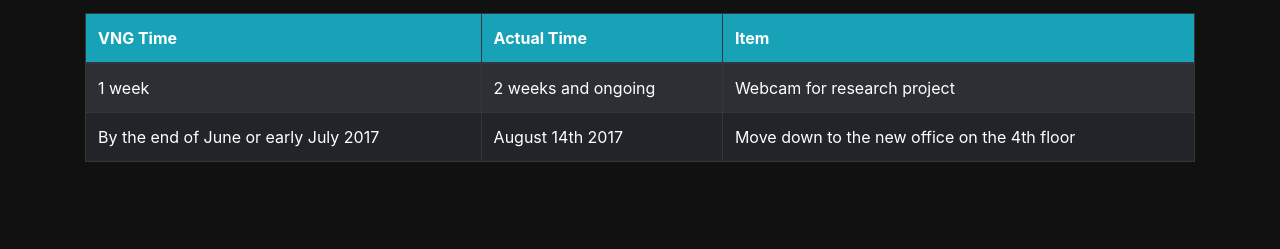
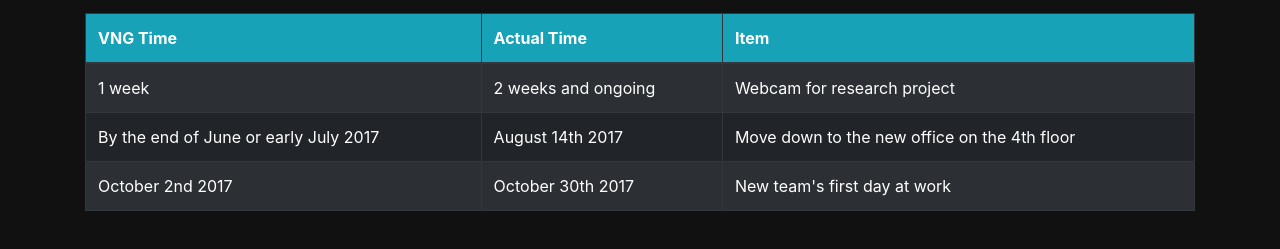
Before and after one commit to kradnozd/vng-time, a plain HTML site: page index.html in a window 1280 px wide. Shown: the part 125-374 px from the top of the page. Drawn offline with nearby package versions, Linux system fonts and the light colour scheme.

Commit message:
update 201017

```diff
--- a/index.html
+++ b/index.html
@@ -33,6 +33,11 @@
                 <td>August 14th 2017</td>
                 <td>Move down to the new office on the 4th floor</td>
               </tr>
+              <tr>
+                <td>October 2nd 2017</td>
+                <td>October 30th 2017</td>
+                <td>New team's first day at work</td>
+              </tr>
             </tbody>
           </table>
         </div>
```
